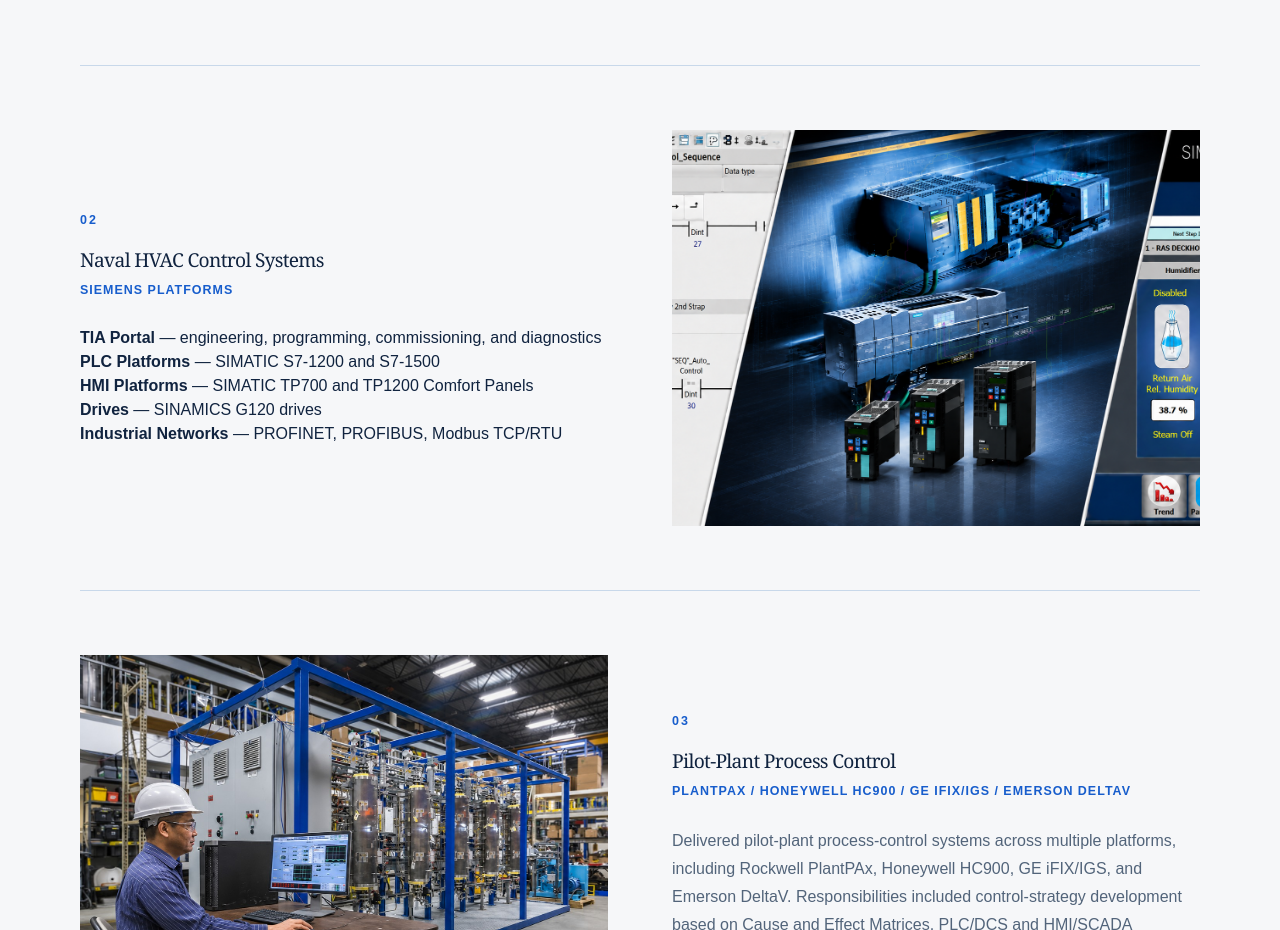
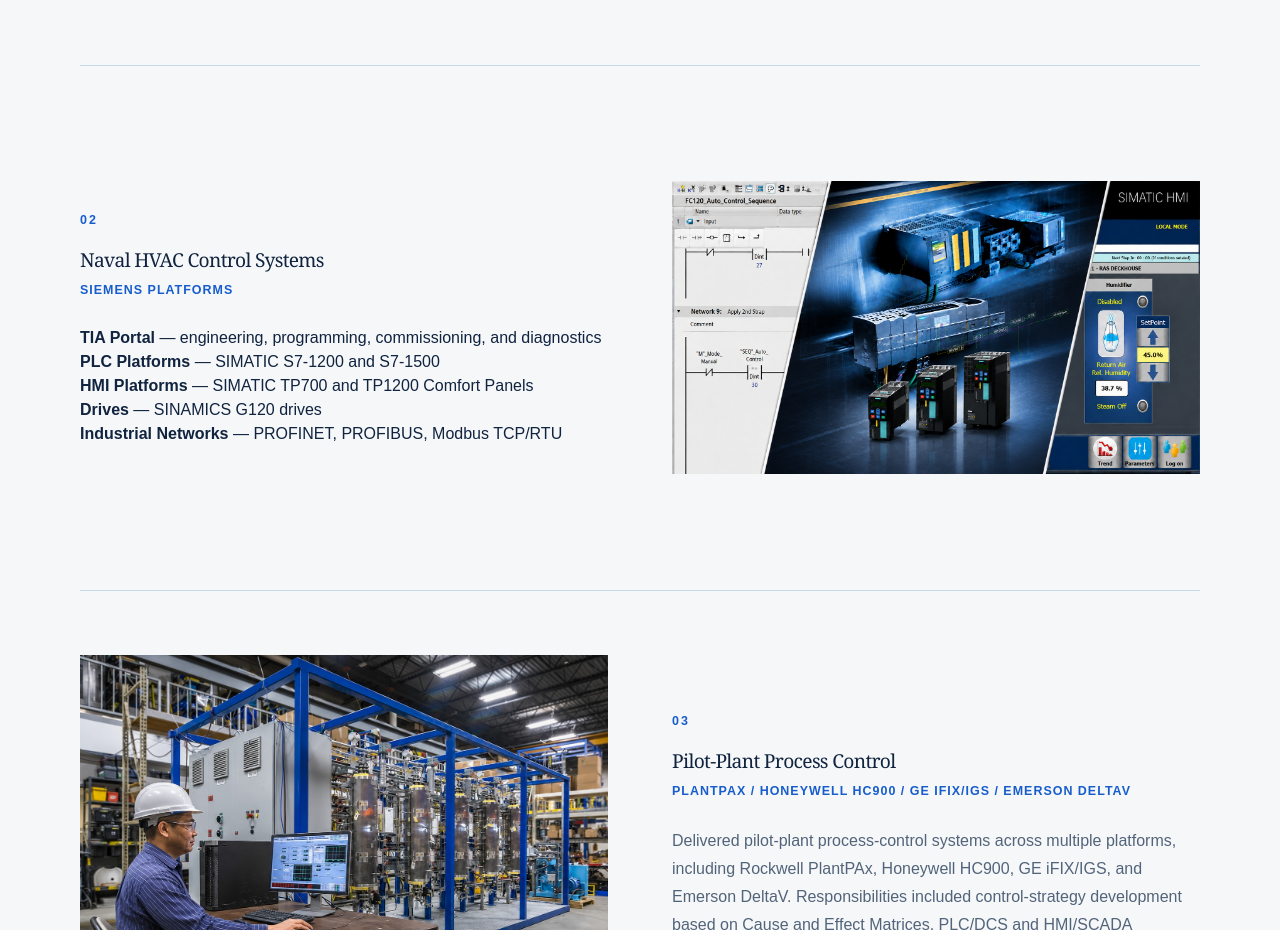
Before and after one commit to kwcontrols/KW-Portfolio, a Next.js app: page /experience in a window 1280 px wide. Shown: the part 1360-2290 px from the top of the page. Built offline with nearby package versions, Linux system fonts and the light colour scheme.

Commit message:
Preserve Siemens image aspect ratio on project page

```diff
--- a/app/ImageSlideshow.tsx
+++ b/app/ImageSlideshow.tsx
@@ -19,7 +19,9 @@
   const [interactionVersion, setInteractionVersion] = useState(0);
   const hasMultipleSlides = images.length > 1;
   const currentImage = images[currentSlide];
-  const displayMode = currentImage.displayMode ?? "cover";
+  const displayMode =
+    currentImage.displayMode ??
+    (currentImage.src.endsWith("/siemens-3.png") ? "contain" : "cover");
 
   useEffect(() => {
     if (!hasMultipleSlides) return;
@@ -48,7 +50,14 @@
 
   return (
     <div className="image-slideshow" aria-label={label}>
-      <div className={`image-slideshow-frame is-${displayMode}`}>
+      <div
+        className={`image-slideshow-frame is-${displayMode}`}
+        style={
+          displayMode === "contain"
+            ? { background: "var(--content-background)" }
+            : undefined
+        }
+      >
         <img
           key={currentImage.src}
           className={`image-slideshow-image is-${displayMode}`}
```
